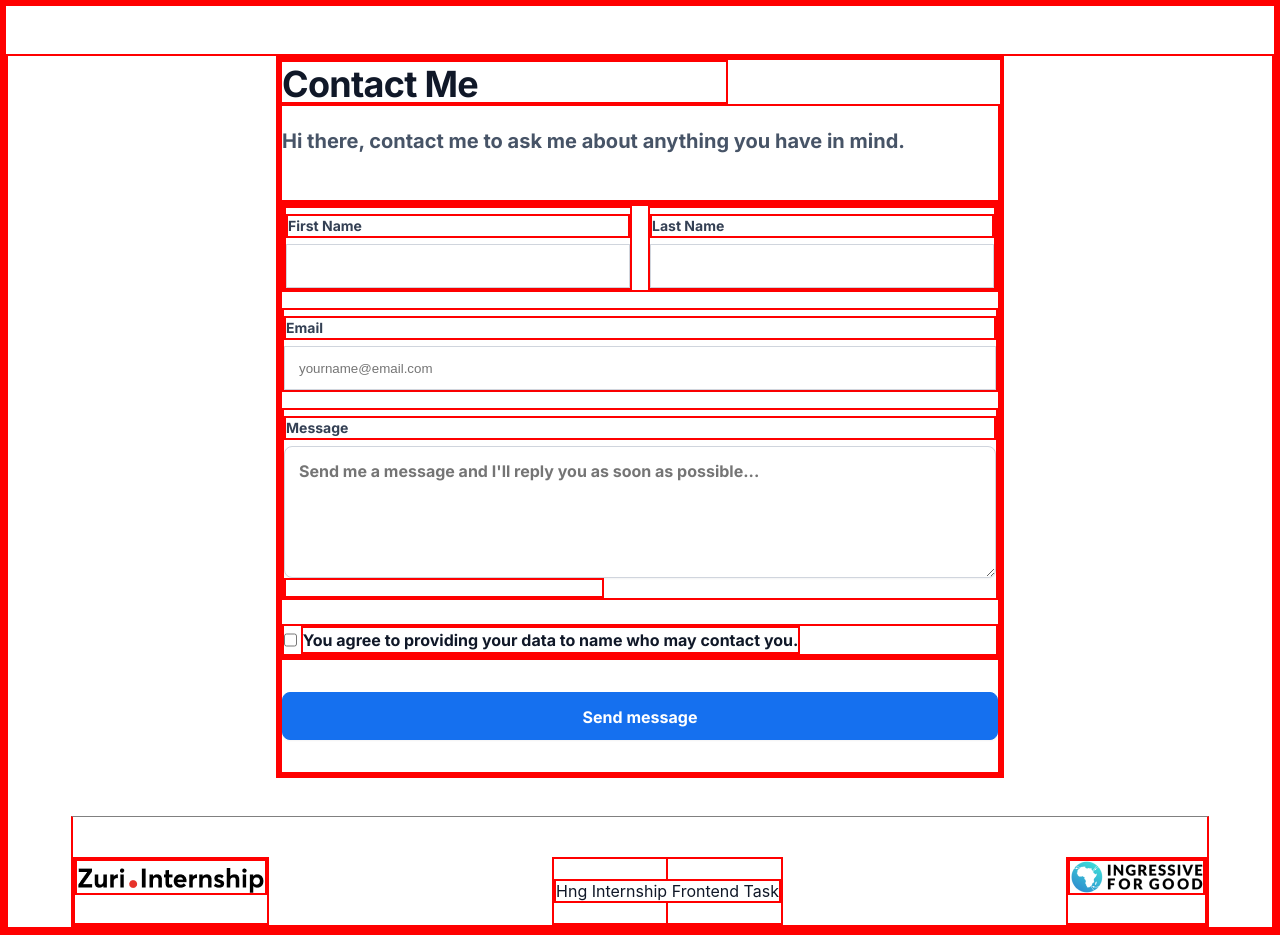
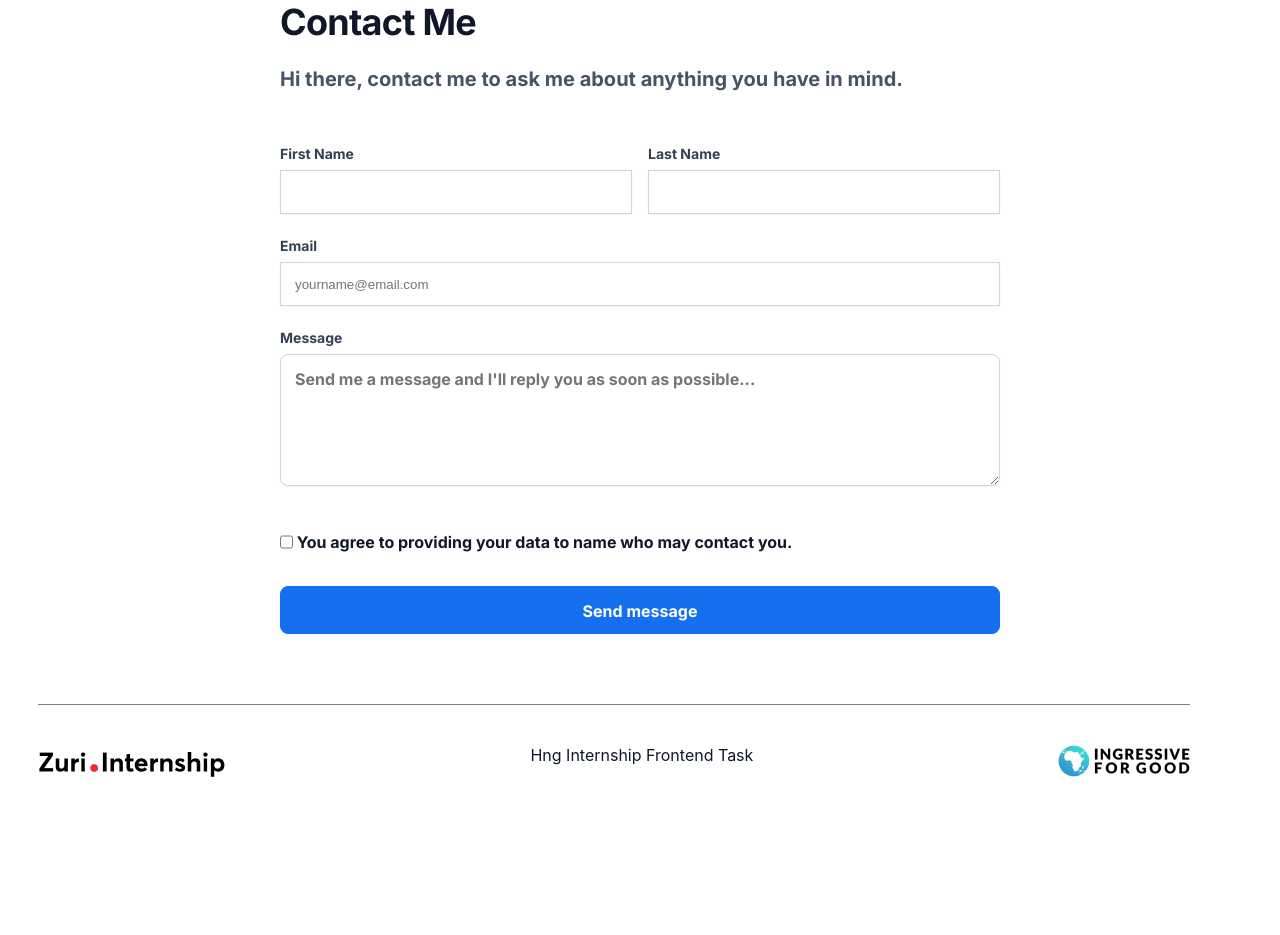
Before and after one commit to Petsamuel/linktree-clone, a React (Create React App) app: page /contact in a window 1280 px wide. After the commit the page ends 800 px from the top, so only its background shows below. Built offline with nearby package versions, Linux system fonts and the light colour scheme.

Commit message:
removed checker lines

```diff
--- a/src/App.css
+++ b/src/App.css
@@ -8,7 +8,7 @@
   color: rgba(16, 24, 40, 1);
   outline:none;
   /* css debugger */
-  border:2px solid red;
+  /* border:2px solid red; */
 }
 
 
--- a/src/components/contact.js
+++ b/src/components/contact.js
@@ -32,7 +32,7 @@ function Contact() {
 
   return (
     <React.Fragment>
-      <div className="App">
+      {/* <div className="App"> */}
         <section className="contact-container">
           <div className="contact-inner-container">
             <div className="contact-title">Contact Me</div>
@@ -91,7 +91,7 @@ function Contact() {
           </div>
         </section>
         <Footer />
-      </div>
+      {/* </div>ss */}
     </React.Fragment>
   );
 }
```
